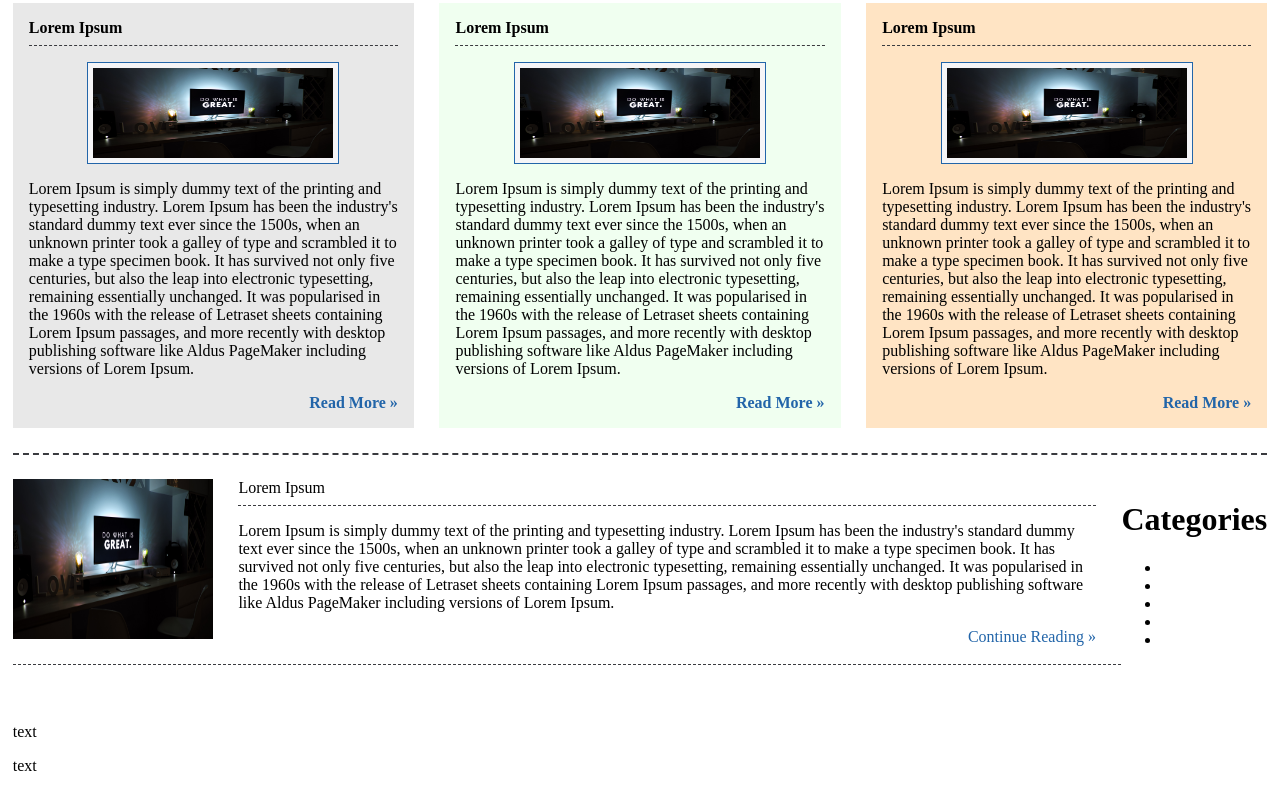
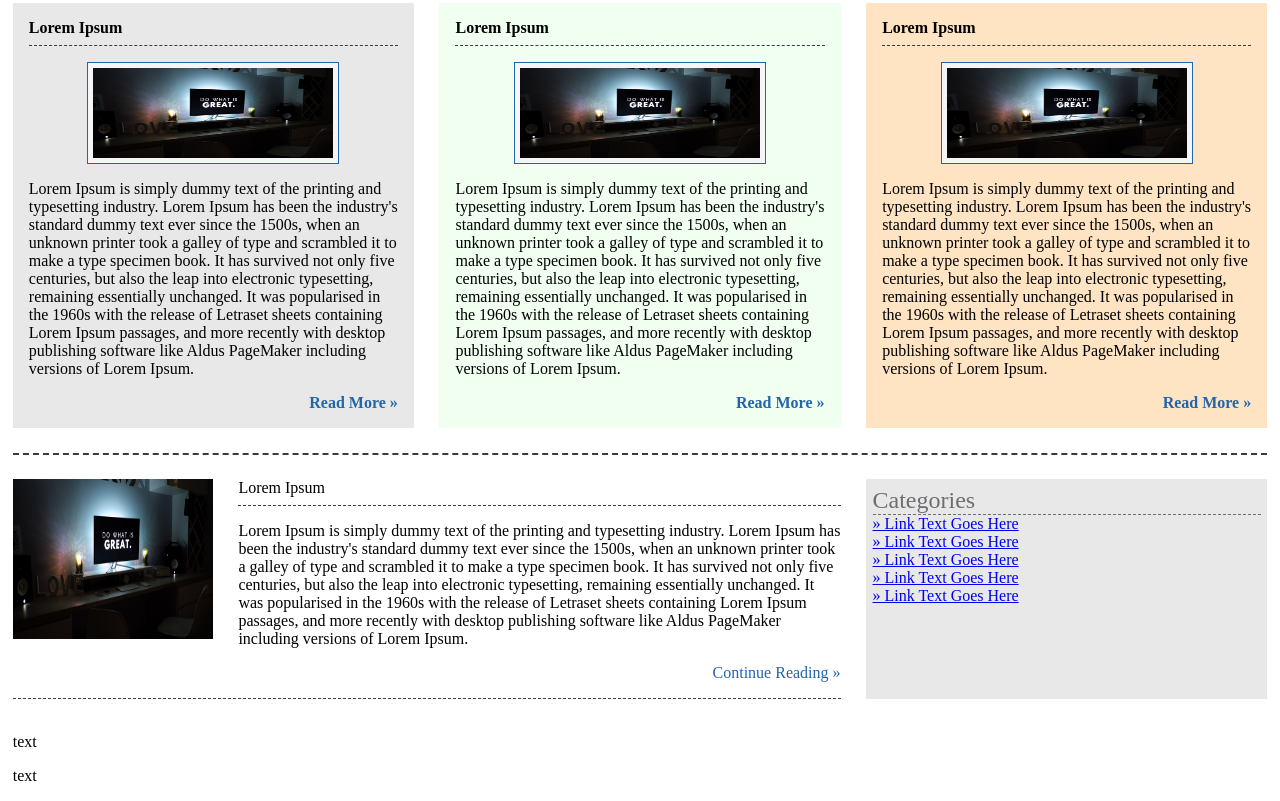
Before and after one commit to MafteiMugurel/Informal-School-of-IT-Web-Development-JavaScript-, a plain HTML site: page Homework-Template/index.html in a window 1280 px wide. Shown: the part 577-1378 px from the top of the page. Drawn offline with Linux system fonts and the light colour scheme.

Commit message:
work in progress

```diff
--- a/Homework-Template/index.html
+++ b/Homework-Template/index.html
@@ -111,15 +111,15 @@
         </div>
       </div>
 
-      <div>
-        <h1>Categories</h1>
-        <ul>
-          <li></li>
-          <li></li>
-          <li></li>
-          <li></li>
-          <li></li>
-        </ul>
+      <div class="container-right">
+        <div class="container-right-title">Categories</div>
+        <div class="container-right-list">
+          <a href="#">» Link Text Goes Here</a>
+          <a href="#">» Link Text Goes Here</a>
+          <a href="#">» Link Text Goes Here</a>
+          <a href="#">» Link Text Goes Here</a>
+          <a href="#">» Link Text Goes Here</a>
+        </div>
       </div>
     </div>
 
--- a/Homework-Template/style.css
+++ b/Homework-Template/style.css
@@ -126,14 +126,17 @@ body {
   background-color: var(--cream);
 }
 .container {
+  display: grid;
+  padding-top: 3vh;
+  grid-template-columns: repeat(3, 1fr);
+  column-gap: 2vw;
+}
+.container-left {
+  grid-column: 1 / 3;
+  border-bottom: 1px dashed var(--gray);
   display: flex;
   flex-flow: row;
-  padding: 3vh 0;
-}
-.container-left {
-    border-bottom: 1px dashed var(--gray);
-    display: flex;
-    flex-flow: row;
+  padding-bottom: 2vh;
 }
 .container .container-left .container-image {
   width: 200px;
@@ -142,7 +145,7 @@ body {
 .container-info {
   display: flex;
   flex-flow: column;
-  padding: 0 2vw;
+  padding-left: 2vw;
 }
 .container-info-title {
   border-bottom: 1px dashed var(--gray);
@@ -153,3 +156,20 @@ body {
   align-self: end;
   text-decoration: none;
 }
+.container-right {
+  grid-column: 3/4;
+  height: -webkit-fill-available;
+  align-self: end;
+  padding: 1vh 0.5vw;
+  background-color: var(--cream);
+}
+.container-right-title {
+  border-bottom: 1px dashed var(--gray);
+  color: var(--gray);
+  opacity: 0.7;
+  font-size: 1.5rem;
+}
+.container-right-list {
+  display: flex;
+  flex-flow: column;
+}
```
